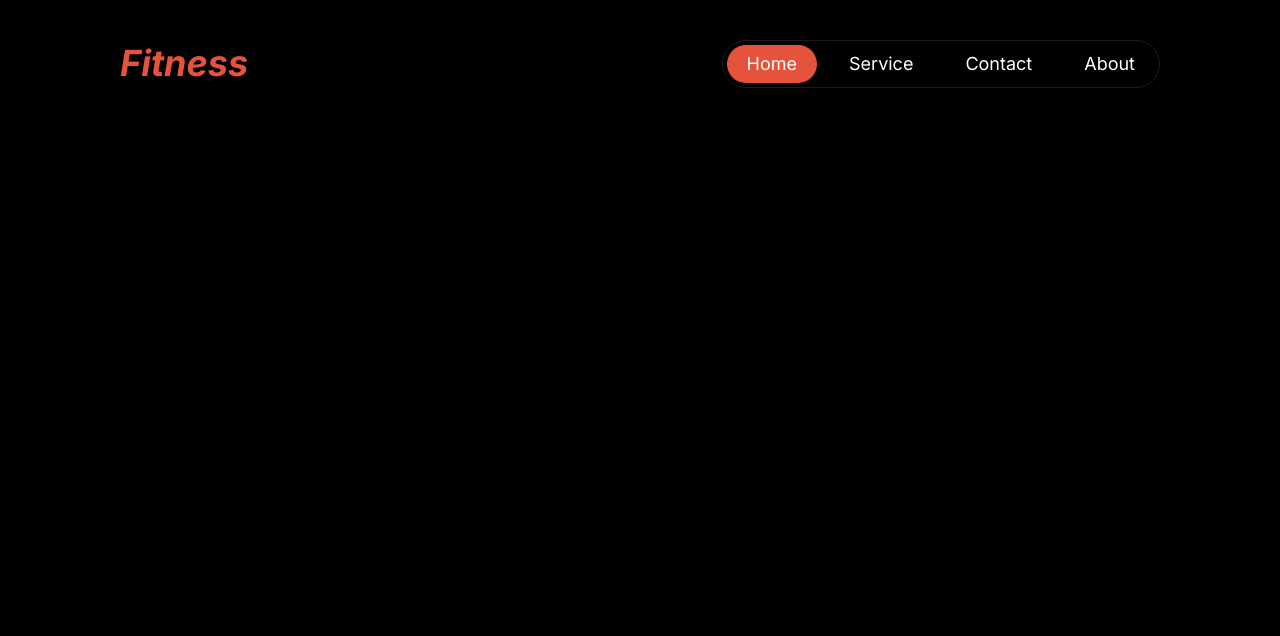
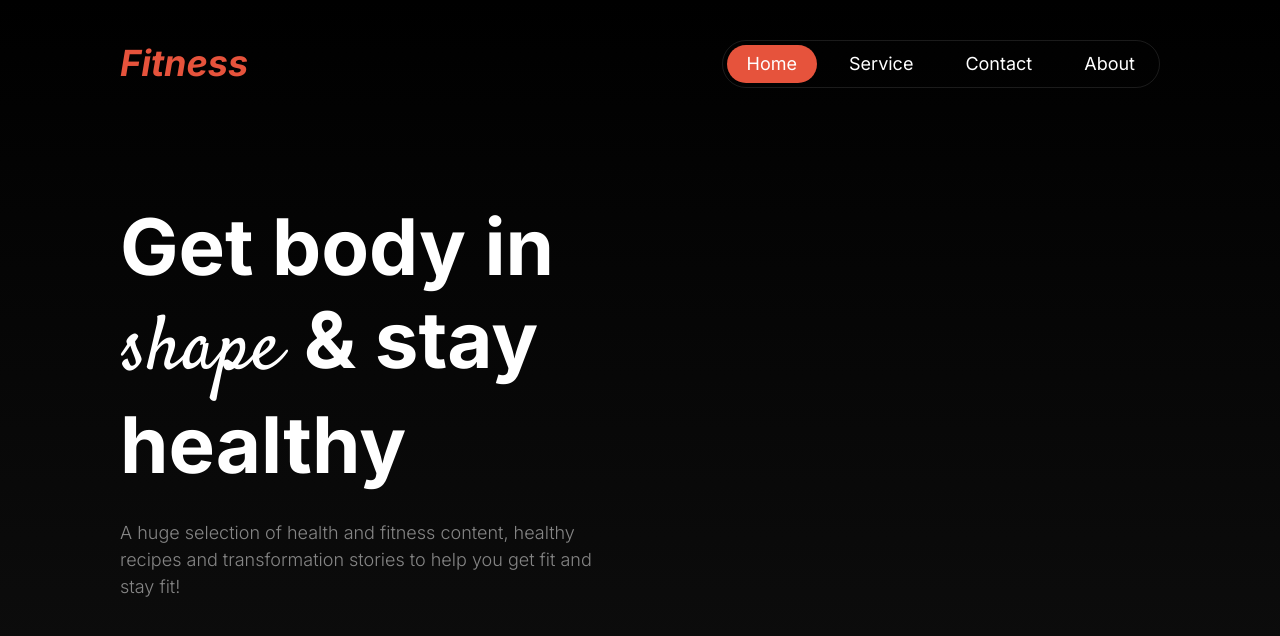
Before and after one commit to Sifat74/Fitness-Gym, a plain HTML site: page index.html in a window 1280 px wide. Drawn offline with Linux system fonts and the light colour scheme.

Commit message:
Hero section started

```diff
--- a/index.html
+++ b/index.html
@@ -10,8 +10,8 @@
 </head>
 
 <body>
-    <header class="section">
-        <div class="container header-content">
+    <nav class="section">
+        <div class="container nav-content">
             <h2>Fitness</h2>
             <div class="menu">
                 <p class="menu-item">Home</p>
@@ -21,7 +21,17 @@
             </div>
             <img src="images/bar-menu.svg" alt="" class="menu-icon">
         </div>
+    </nav>
 
+    <header class="section">
+        <div class="container">
+            <div class="header-content">
+                <h1>Get body in <span class="cursive-font"> shape </span> & stay healthy</h1>
+                <h5>A huge selection of health and fitness content, healthy recipes and transformation stories to help
+                    you get fit and stay fit!</h5>
+            </div>
+            <div class="header-content"></div>
+        </div>
     </header>
 </body>
 
--- a/responsive_styles.css
+++ b/responsive_styles.css
@@ -1,5 +1,17 @@
 /* Css styles for tab */
-@media (max-width: 1023px) and (min-width: 768px) {}
+@media (max-width: 1023px) {
+    header {
+        padding-top: 160px;
+    }
+
+    header .container {
+        flex-direction: column;
+    }
+
+    .header-content {
+        width: 100%;
+    }
+}
 
 /* Css styles for mobile */
 @media (max-width: 767px) {
--- a/style.css
+++ b/style.css
@@ -18,6 +18,7 @@
 body {
     background-color: var(--black);
     font-family: "Inter", sans-serif;
+    color: var(--white);
 }
 
 .section {
@@ -30,8 +31,32 @@ body {
     padding: 0px 20px;
 }
 
-/* Header css start*/
-.header-content {
+.cursive-font {
+    font-family: "Satisfy", cursive;
+    font-weight: 400;
+}
+
+h1 {
+    font-size: 78px;
+    line-height: 1.2em;
+    font-weight: 700;
+}
+
+h5 {
+    font-size: 18px;
+    color: var(--text);
+    font-weight: 300;
+    line-height: 1.5em;
+}
+
+/* Global styles end  */
+
+/* nav css start*/
+nav {
+    z-index: 100;
+}
+
+.nav-content {
     padding-top: 40px;
     padding-bottom: 16px;
     display: flex;
@@ -39,7 +64,7 @@ body {
     align-items: center;
 }
 
-.header-content h2 {
+.nav-content h2 {
     color: var(--accent);
     font-size: 36px;
     line-height: 1.2em;
@@ -73,4 +98,30 @@ body {
     display: none;
 }
 
+/* nav css end*/
+
+
+/* Header css start*/
+header {
+    min-height: 715px;
+    margin-top: -104px;
+    background: linear-gradient(180deg, rgba(17, 17, 17, 0) 0%, rgba(17, 17, 17, 1) 100%);
+    padding-top: 200px;
+}
+
+header .container {
+    display: flex;
+    gap: 20px;
+}
+
+.header-content {
+    width: 50%;
+}
+
+.header-content:first-child {
+    display: flex;
+    flex-direction: column;
+    gap: 28px;
+}
+
 /* Header css end*/
```
